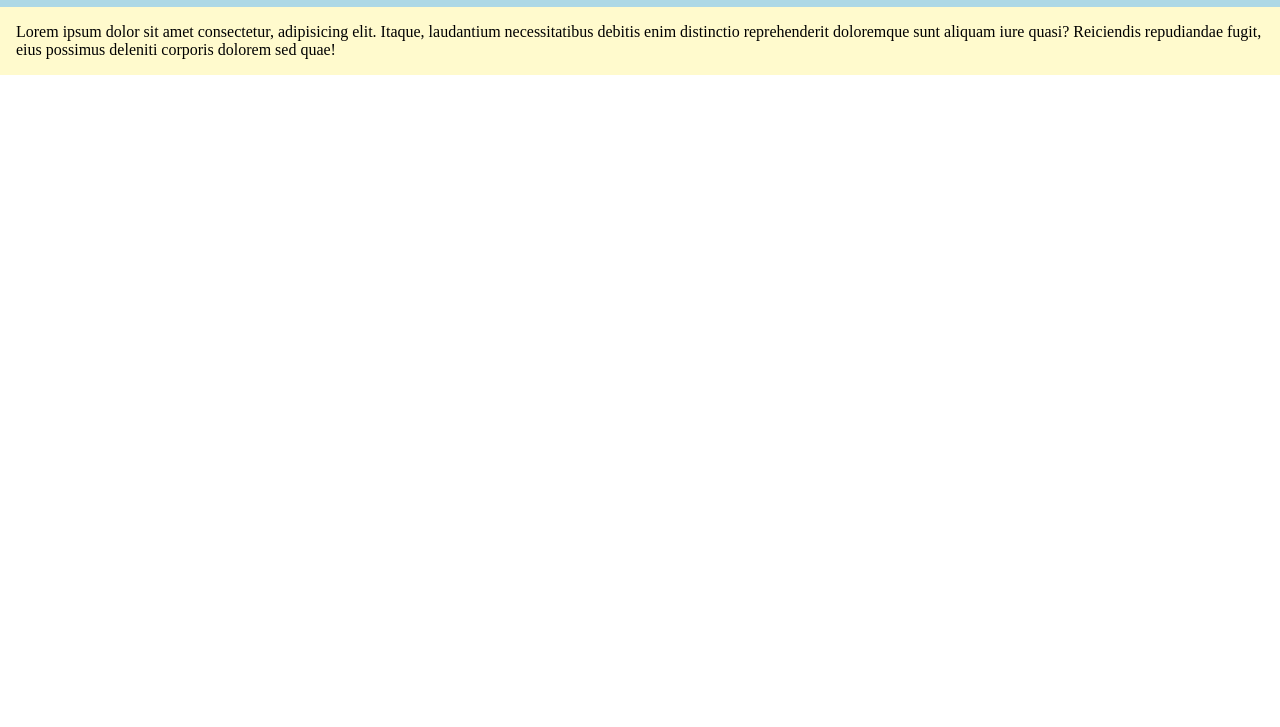
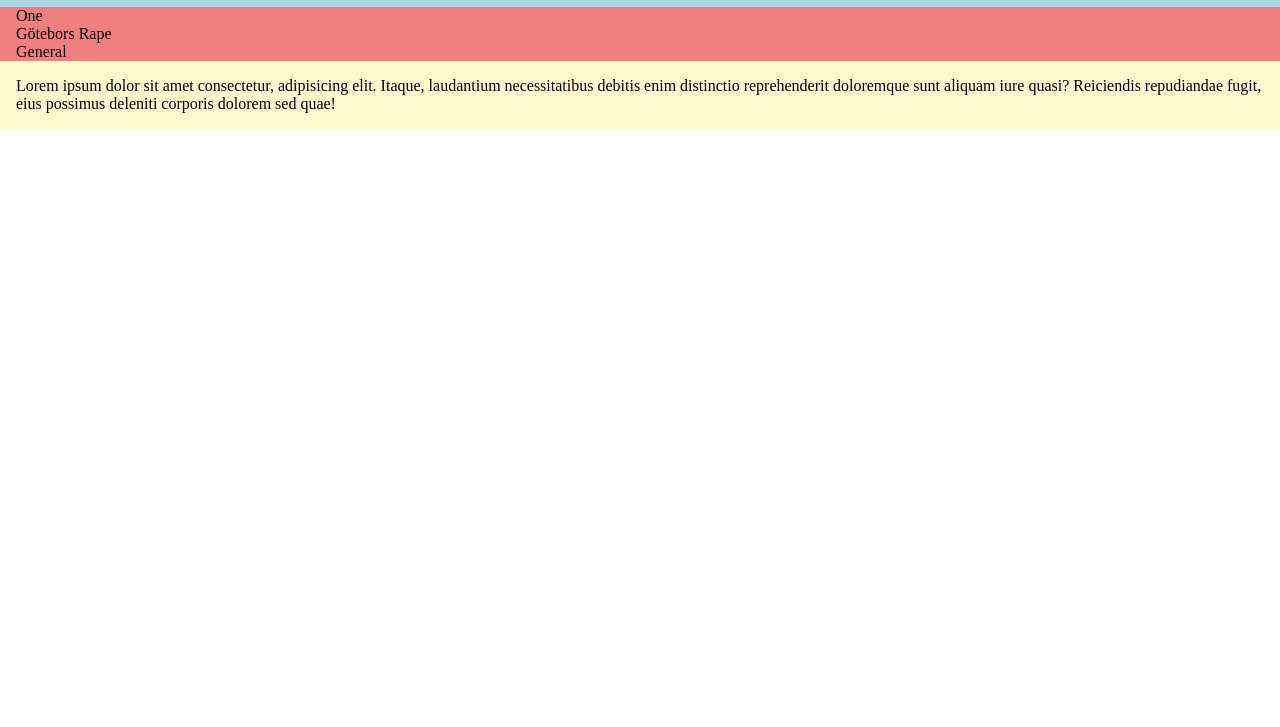
Before and after one commit to CatAvadani/Local-Storage, a plain HTML site: page index.html in a window 1280 px wide. Shown: the part 73-800 px from the top of the page. Drawn offline with Linux system fonts and the light colour scheme.

Commit message:
show product title on the screen

```diff
--- a/index.html
+++ b/index.html
@@ -4,15 +4,14 @@
     <meta charset="UTF-8" />
     <meta name="viewport" content="width=device-width, initial-scale=1.0" />
     <title>Products Local Storage</title>
-    <script src="./data.js"></script>
-    <script src="./main.js"></script>
+
     <link rel="stylesheet" href="./style.css" />
   </head>
   <body>
     <header>
       <h1>Snusmumriken</h1>
     </header>
-    <main>
+    <main id="product-container">
       <!-- Built via JS -->
     </main>
     <footer>
@@ -23,5 +22,7 @@
         possimus deleniti corporis dolorem sed quae!
       </p>
     </footer>
+    <script src="./data.js"></script>
+    <script src="./main.js"></script>
   </body>
 </html>
--- a/main.js
+++ b/main.js
@@ -4,5 +4,13 @@ function main() {
   renderProducts();
 }
 function renderProducts() {
-  console.log(products);
+  // adding the element in html
+  const main = document.querySelector("#product-container");
+  for (const product of products) {
+    // this creates the element in js
+    const card = document.createElement("div");
+    card.textContent = product.title;
+
+    main.appendChild(card);
+  }
 }
```
